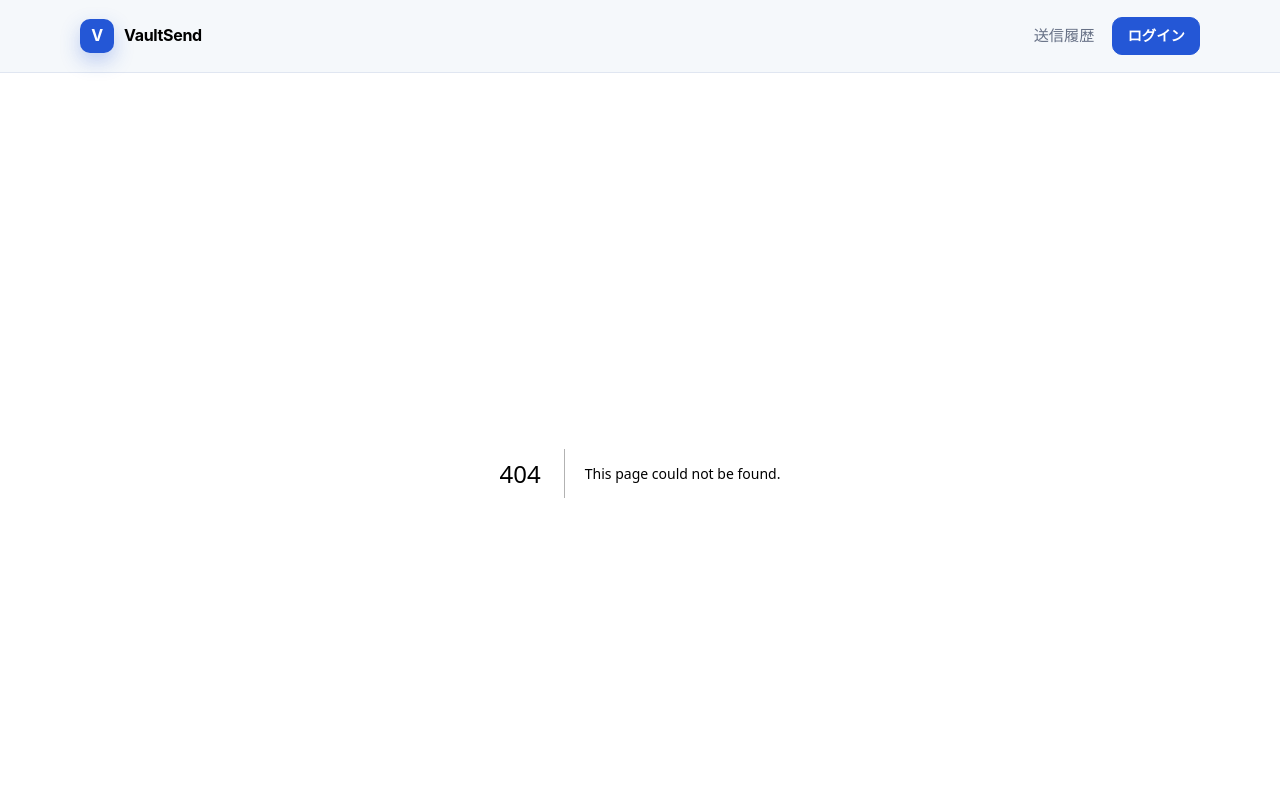
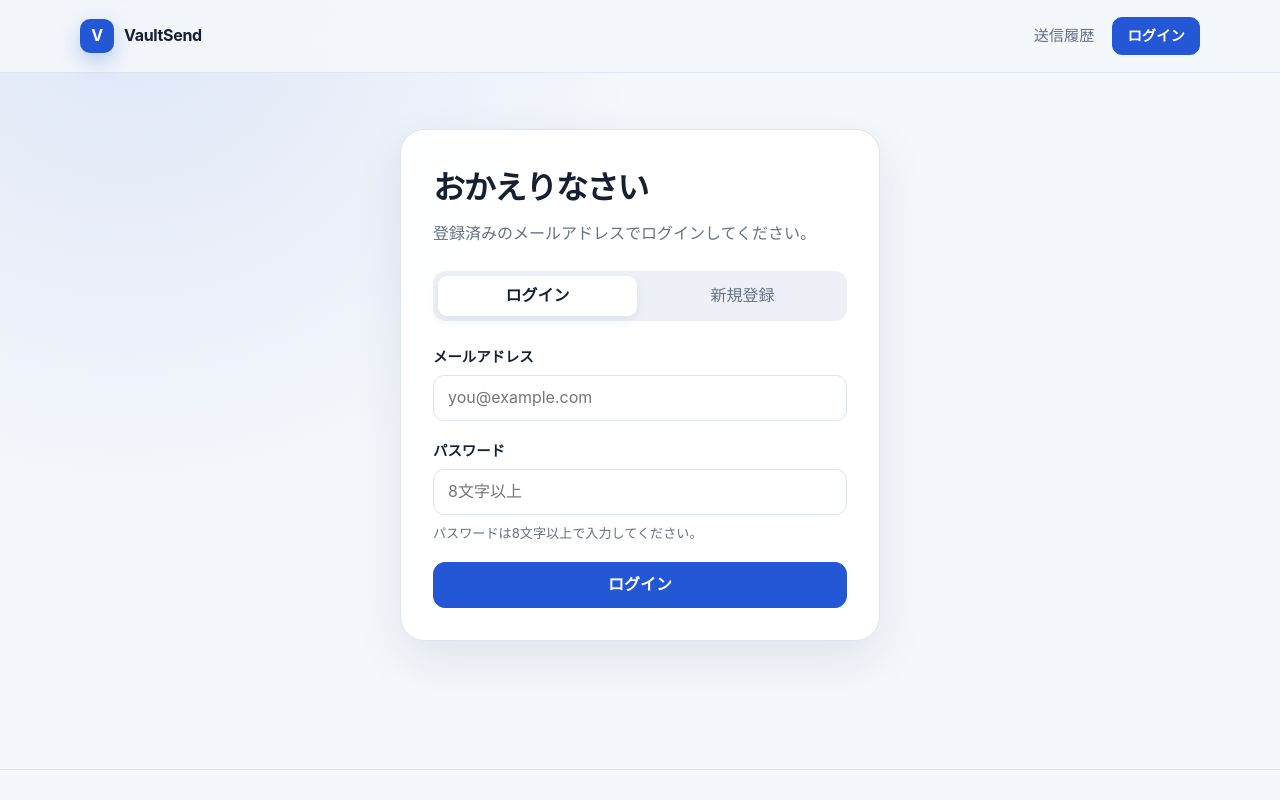
Before and after one commit to mizzz-dev/vaultsend, a Next.js app in the folder web/: page /auth in a window 1280 px wide. Before the commit this address had no page. Shown: the top 800 px of the page. Built offline with nearby package versions, Linux system fonts and the light colour scheme.

Commit message:
認証ページを追加

```diff
--- /dev/null
+++ b/web/app/auth/page.tsx
@@ -0,0 +1,9 @@
+import { AuthPanel } from "@/components/auth-panel";
+
+export default function AuthPage() {
+  return (
+    <div className="shell auth-wrap">
+      <AuthPanel />
+    </div>
+  );
+}
```
